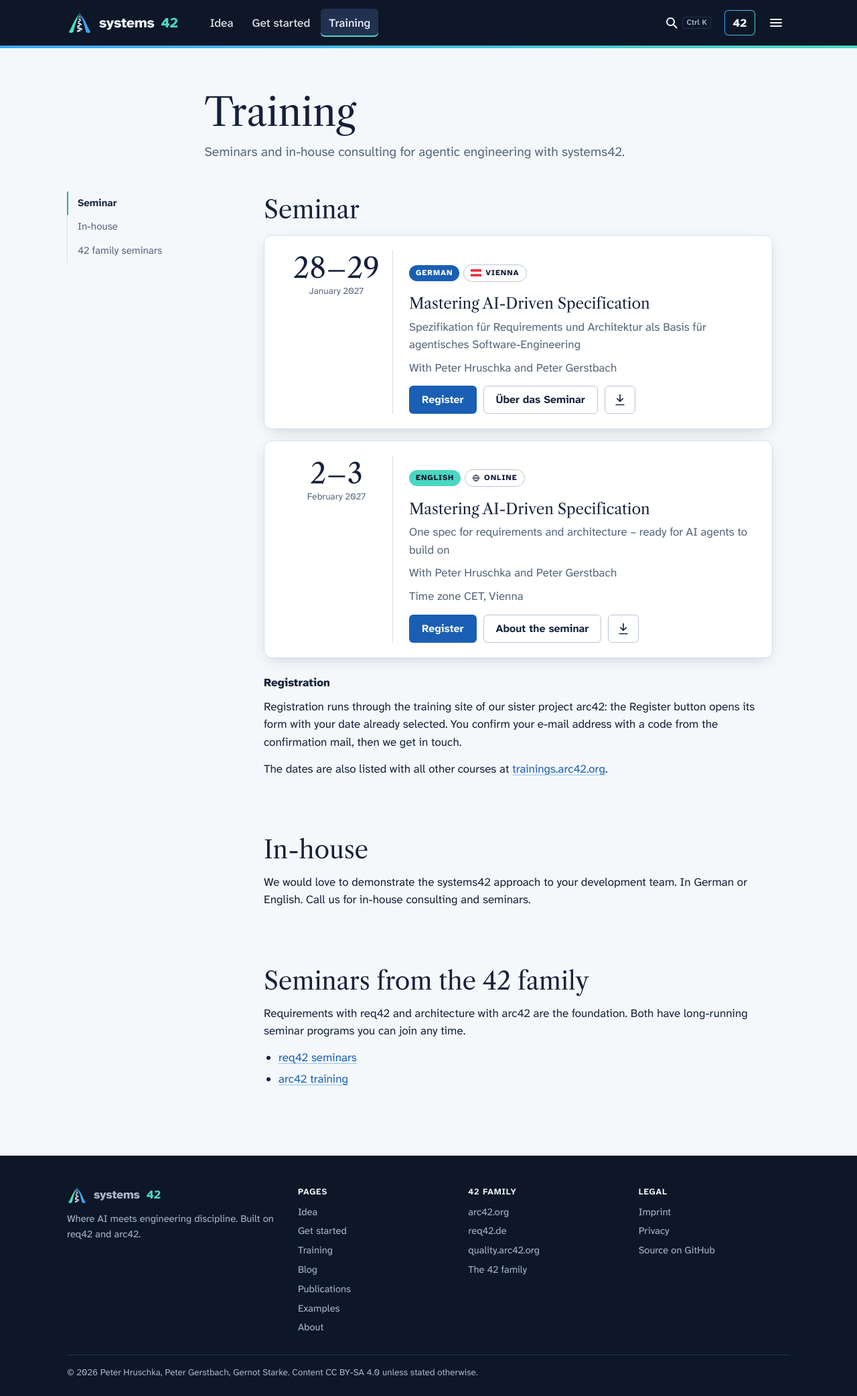
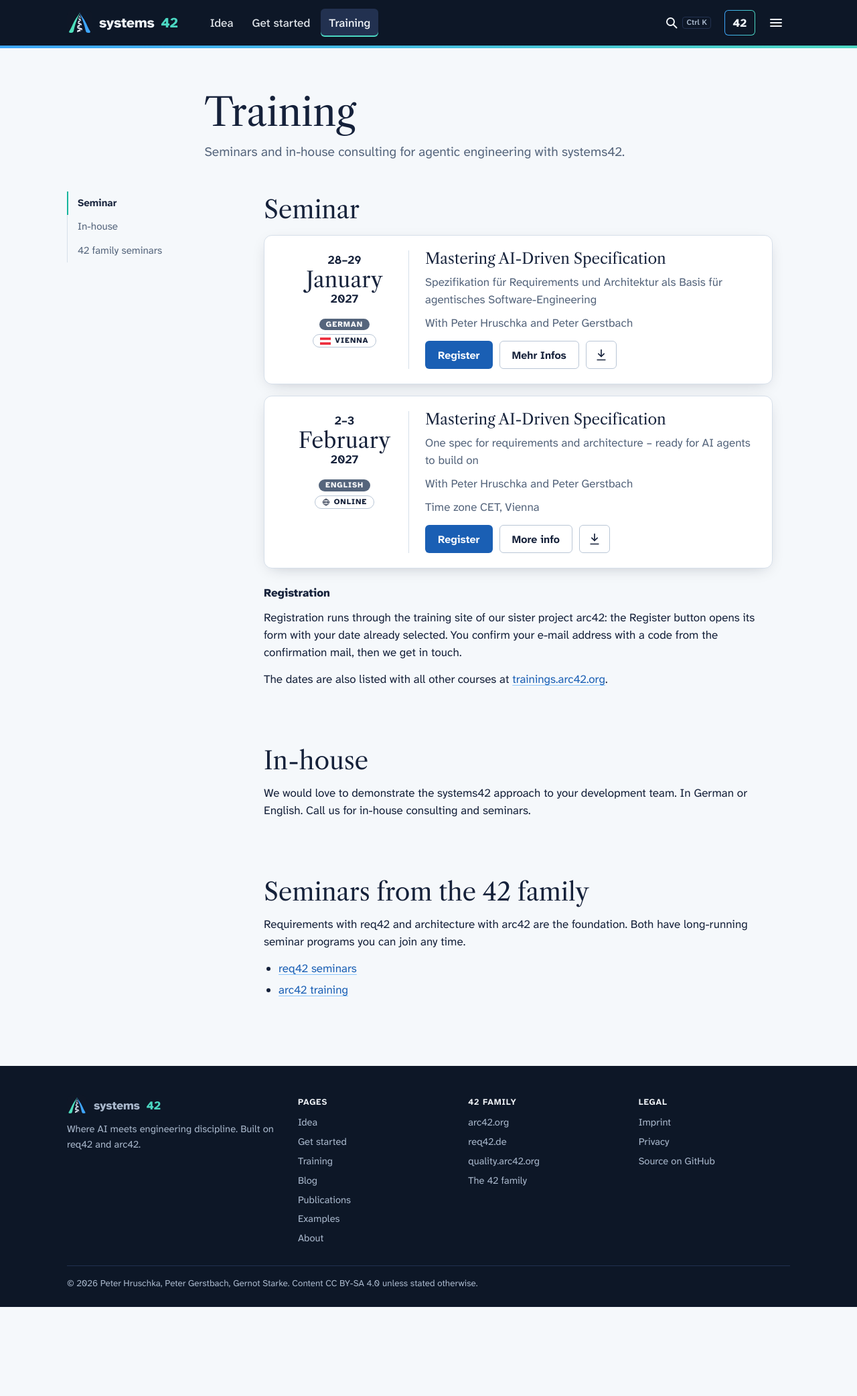
Before and after one commit to systems42-org/systems42.org-site, a Jekyll site: the page built from _pages/training.md, in a window 1280 px wide. Shown: the whole page at 67% size. Built offline with Jekyll 4.4.1, drawn with Linux system fonts in a browser that asks for light colours; after the commit the page ends 1952 px from its top, so only the background shows below that.

Commit message:
Training cards: date block (days, month, year), language and place pills on the left, 'More info' buttons
Co-Authored-By: Claude Sonnet 5.5 <noreply@anthropic.com>

```diff
--- a/_pages/training.md
+++ b/_pages/training.md
@@ -13,17 +13,18 @@ toc:
 
 {% for ev in site.data.events %}
 <div class="event" id="{{ ev.id }}">
-  <div class="date"><b>{{ ev.day_range }}</b><span>{{ ev.month }}</span></div>
-  <div>
+  <div class="date"><span class="days">{{ ev.day_range }}</span><b>{{ ev.month | split: " " | first }}</b><span class="year">{{ ev.month | split: " " | last }}</span>
     {% assign where_clean = ev.where | replace: ", held in German", "" | replace: ", held in English", "" %}{% assign where_parts = where_clean | split: " (" %}
     <p class="badges"><span class="lang-badge lang-{{ ev.lang }}">{% if ev.lang == "de" %}German{% else %}English{% endif %}</span>{% assign place = where_parts[0] %}{% include place-badge.html place=place %}</p>
+  </div>
+  <div>
     <h3>{{ ev.title }}</h3>
     {% if ev.lang == "de" %}<p lang="de">{{ site.data.course.de.subtitle }}</p>{% else %}<p>{{ ev.subtitle }}</p>{% endif %}
     {% if ev.trainers %}<p>With {{ ev.trainers | join: " and " }}</p>{% endif %}
     {% if where_parts.size > 1 %}{% assign extra = where_parts[1] | remove: ")" %}<p>{{ extra | slice: 0 | upcase }}{{ extra | slice: 1, 100 }}</p>{% endif %}
     <div class="cta">
       {% if ev.registration_open %}<a class="btn btn-blue" href="https://trainings.arc42.org/registration/?kurs={{ ev.arc42_id }}">Register</a>{% endif %}
-      {% if ev.lang == "de" %}<a class="btn btn-outline" href="{{ '/training/mastering-ai-driven-specification-de/' | relative_url }}" hreflang="de" lang="de">Über das Seminar</a>{% else %}<a class="btn btn-outline" href="{{ '/training/mastering-ai-driven-specification/' | relative_url }}">About the seminar</a>{% endif %}
+      {% if ev.lang == "de" %}<a class="btn btn-outline" href="{{ '/training/mastering-ai-driven-specification-de/' | relative_url }}" hreflang="de" lang="de">Mehr Infos</a>{% else %}<a class="btn btn-outline" href="{{ '/training/mastering-ai-driven-specification/' | relative_url }}">More info</a>{% endif %}
       {% assign flyer = site.flyers | where: "lang", ev.lang | first %}
       {% if flyer %}{% capture flyer_label %}Flyer (PDF, {% if ev.lang == "de" %}German{% else %}English{% endif %}){% endcapture %}<a class="btn btn-outline btn-icon" href="{{ flyer.pdf | relative_url }}" hreflang="{{ ev.lang }}" download data-tip="{{ flyer_label }}" aria-label="{{ flyer_label }}"><svg width="20" height="20" viewBox="0 0 24 24" fill="none" stroke="currentColor" stroke-width="2" stroke-linecap="round" stroke-linejoin="round" aria-hidden="true"><path d="M12 3v12"/><path d="m7 10 5 5 5-5"/><path d="M5 21h14"/></svg></a>{% endif %}
     </div>
--- a/_sass/_page.scss
+++ b/_sass/_page.scss
@@ -34,9 +34,11 @@
 
 .event{display:grid;grid-template-columns:auto 1fr;gap:24px;border:1px solid var(--line);border-radius:12px;background:var(--surface);padding:22px 24px;max-width:760px;box-shadow:var(--shadow);margin-top:1em}
 /* min-width keeps the text column aligned across cards: "28–29" is wider than "2–3". */
-.event .date{font-family:var(--display);line-height:1;text-align:center;padding:6px 16px;border-right:1px solid var(--line);min-width:10.5rem}
-.event .date b{display:block;font-size:2.6rem;font-weight:400}
-.event .date span{display:block;font-family:var(--body);font-size:.85rem;color:var(--muted);margin-top:6px}
+.event .date{font-family:var(--display);line-height:1;text-align:center;padding:6px 16px;border-right:1px solid var(--line);min-width:12rem}
+.event .date b{display:block;font-size:2rem;font-weight:400;margin-top:4px}
+.event .date > span{display:block;font-family:var(--body)}
+.event .date .days,.event .date .year{font-size:1.1rem;font-weight:700;color:var(--text)}
+.event .date .year{margin-top:4px}
 .event h3{font-family:var(--display);font-weight:400;font-size:1.4rem;margin:0}
 .event p{margin-top:.5em;color:var(--muted)}
 .event .cta{margin-top:14px;display:flex;gap:10px;flex-wrap:wrap}
@@ -65,13 +67,13 @@
 .post-list a{font-family:var(--display);font-size:1.35rem;text-decoration:none}
 .post-list p{margin-top:4px;color:var(--muted)}
 .post-back{margin-top:2.5em}
-.lang-badge{display:inline-block;font-size:.72rem;font-weight:800;letter-spacing:.08em;text-transform:uppercase;padding:3px 10px;border-radius:999px;margin-bottom:8px}
-.lang-de{background:var(--arc-700);color:#fff}
-.lang-en{background:var(--req-400);color:var(--ink)}
-.event .badges{display:flex;gap:6px;flex-wrap:wrap;margin:0 0 8px}.event .badges .lang-badge{margin-bottom:0}
+.lang-badge{font-family:var(--body);display:inline-block;font-size:.72rem;font-weight:800;letter-spacing:.08em;text-transform:uppercase;padding:3px 10px;border-radius:999px;margin-bottom:8px}
+.lang-de,.lang-en{background:var(--muted);color:var(--surface)}
+.event .badges{display:flex;flex-direction:column;align-items:center;gap:6px;margin:16px 0 0}.event .badges .lang-badge{margin-bottom:0}
 .place-badge{border:1.5px solid var(--line-strong);color:var(--text);background:var(--surface)}
 .article .badges{display:flex;gap:6px;flex-wrap:wrap;align-items:center;margin:1.2em 0 1.2em}.article .badges .lang-badge{margin-bottom:0}
 .lang-switch{margin-left:6px;font-size:.9rem;font-weight:600}
 .place-badge{display:inline-flex;align-items:center;gap:6px}
 .pill-icon{display:block;flex:none}
 .pill-icon rect:first-child{stroke:var(--line-strong);stroke-width:.08}
+@media (max-width:860px){.event .badges{flex-direction:row;flex-wrap:wrap;justify-content:flex-start;margin-top:12px}}
```
